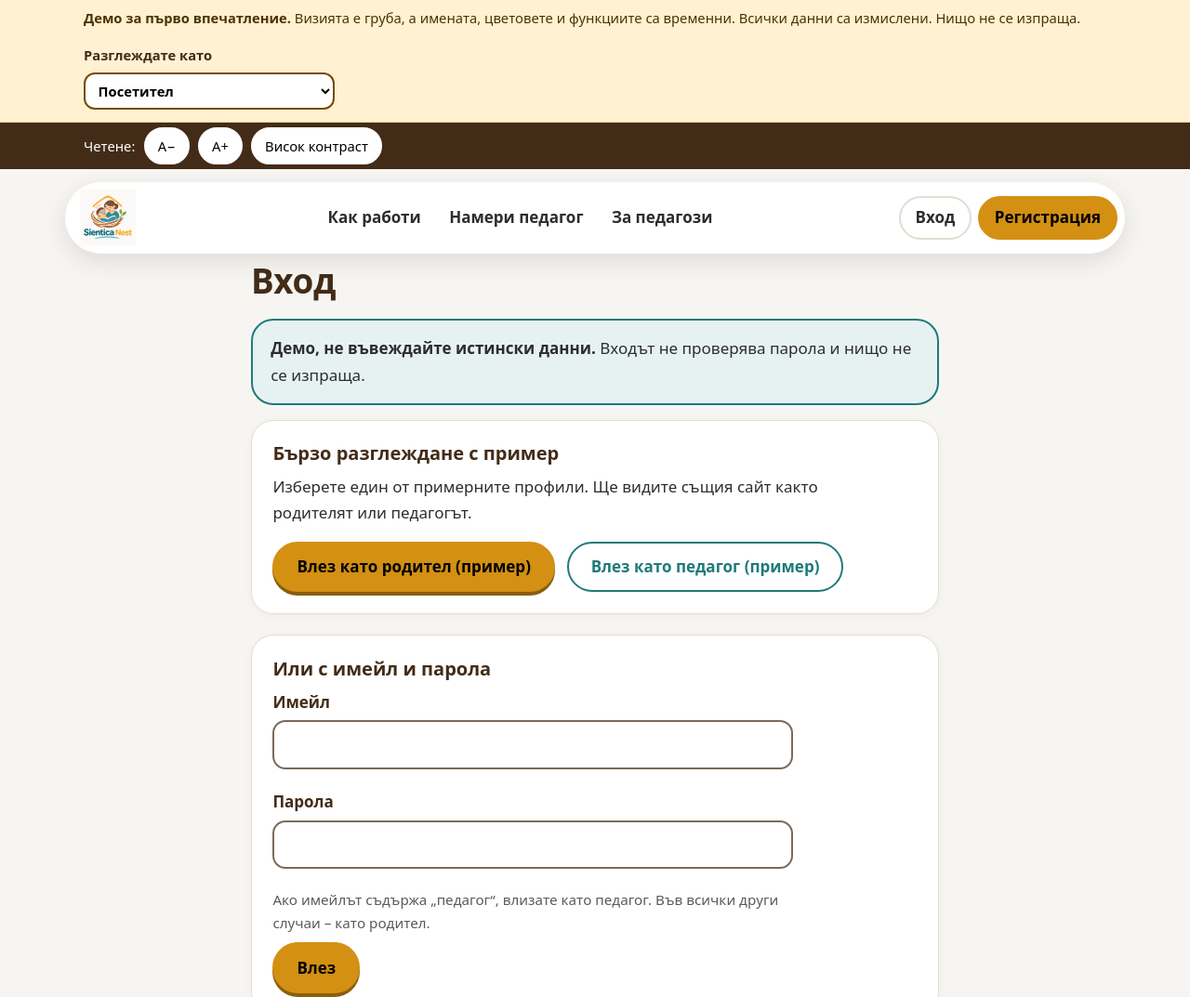
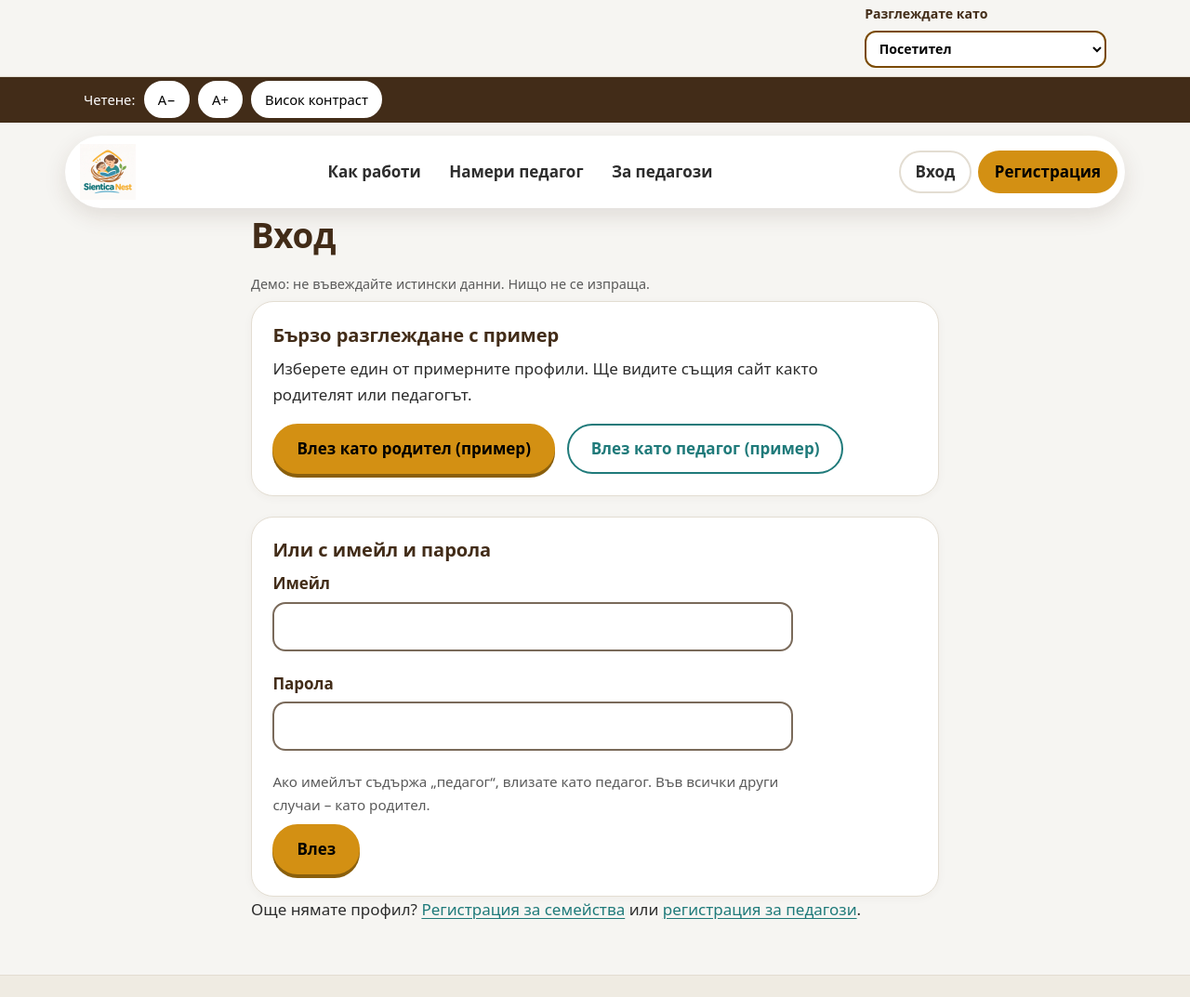
Before and after one commit to antontoshev-code/teacher-children-platform, a plain HTML site: page prototype/login.html in a window 1280 px wide. Shown: the top 1073 px of the page at 93% size. Drawn offline with Linux system fonts and the light colour scheme.

Commit message:
Demo bar: remove the banner text, keep a slim role switcher, add protective lines and footer note
Co-Authored-By: Claude Haiku 5.5 <noreply@anthropic.com>

```diff
--- a/prototype/css/style.css
+++ b/prototype/css/style.css
@@ -201,3 +201,8 @@ table.sched th,table.sched td{border:1px solid var(--line);padding:.45rem .7rem;
   .pill{padding:.4rem .75rem;font-size:.95rem}
   nav.main a{padding:.4rem .6rem}
 }
+
+/* Тънка лента за ролята и две кратки защитни реда */
+.demo-bar{background:transparent;border-bottom:1px solid var(--line);padding:.2rem 0;font-size:.88rem}
+.demo-bar .wrap{display:flex;justify-content:flex-end}
+.demo-line{font-size:.9rem;color:var(--ink-soft);margin:.4rem 0}
--- a/prototype/js/layout.js
+++ b/prototype/js/layout.js
@@ -36,8 +36,8 @@ function unreadCount(){
       <a class="pill ghost" href="inbox.html">Съобщения${un?` <span class="badge" aria-label="${un} непрочетени">${un}</span>`:""}</a>
       <button class="pill yellow" type="button" id="logout">Изход</button>`;
   }
-  const bar=`<div class="demo-bar"><div class="wrap"><p><strong>Демо за първо впечатление.</strong> Визията е груба, а имената, цветовете и функциите са временни. Всички данни са измислени. Нищо не се изпраща.</p>
-    <label class="role-pick">Разглеждате като <select id="role">${Object.entries(ROLES).map(([k,v])=>`<option value="${k}"${k===r?" selected":""}>${v}</option>`).join("")}</select></label></div></div>`;
+  const bar=`<div class="demo-bar"><div class="wrap">
+    <label class="role-pick">Разглеждате като <select id="role" aria-label="Разглеждате като">${Object.entries(ROLES).map(([k,v])=>`<option value="${k}"${k===r?" selected":""}>${v}</option>`).join("")}</select></label></div></div>`;
   const top=`<a class="skip" href="#main">Към основното съдържание</a>
   ${bar}
   <div class="a11y-bar" role="region" aria-label="Настройки за четене"><div class="wrap">
@@ -77,6 +77,7 @@ function unreadCount(){
       <div><h2 class="foot-h">Педагози по град</h2><p>${cityLinks}</p></div>
     </div>
     <p>Данните се пазят на сървър в България и се показват само на избрания от вас педагог, след вашето съгласие. <a href="privacy.html">Как пазим данните</a></p>
+    <p class="demo-line">Примерен сайт с измислени данни.</p>
     <p>Платформата подрежда предложения по профили. Тя не гарантира, че даден педагог е подходящ за вашето дете. Първият урок е пробен.</p>
     <p><a href="index.html">Начало</a> · <a href="results.html">Намери педагог</a> · <a href="teacher-register.html">За педагози</a> · <a href="login.html">Вход</a> · <a href="feedback.html">Обратна връзка</a> · <a href="terms.html">Условия за ползване</a> · <a href="privacy.html">Поверителност</a></p>
   </div></footer>`);
--- a/prototype/login.html
+++ b/prototype/login.html
@@ -10,7 +10,7 @@
 <body>
 <main id="main" class="wrap narrow">
   <h1>Вход</h1>
-  <div class="notice demo"><strong>Демо, не въвеждайте истински данни.</strong> Входът не проверява парола и нищо не се изпраща.</div>
+  <p class="demo-line">Демо: не въвеждайте истински данни. Нищо не се изпраща.</p>
 
   <section class="card white" aria-labelledby="ex-h" style="margin-bottom:1.4rem">
     <h2 id="ex-h" style="font-size:1.25rem">Бързо разглеждане с пример</h2>
```
Also changed, not shown: prototype/contact.html (+1 -0 lines), prototype/signup-family.html (+1 -1 lines), prototype/teacher-register.html (+1 -1 lines).
